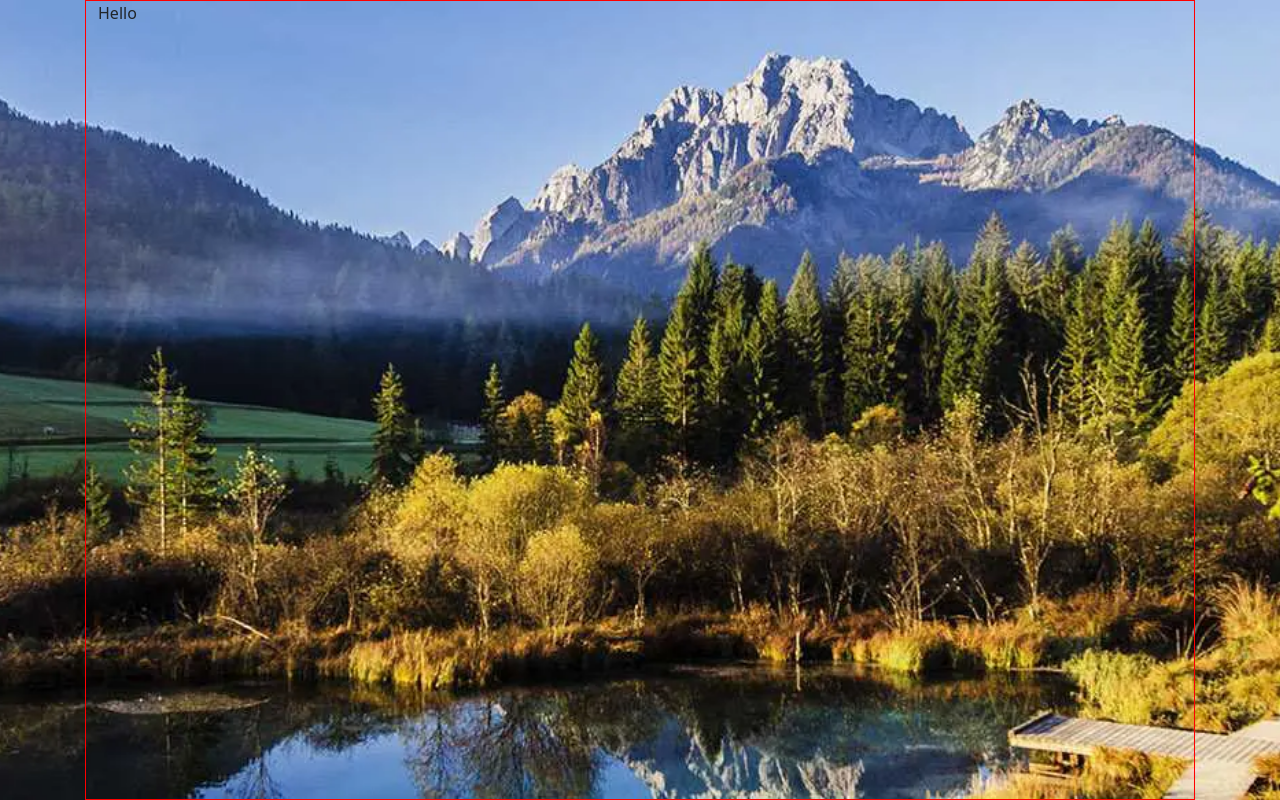
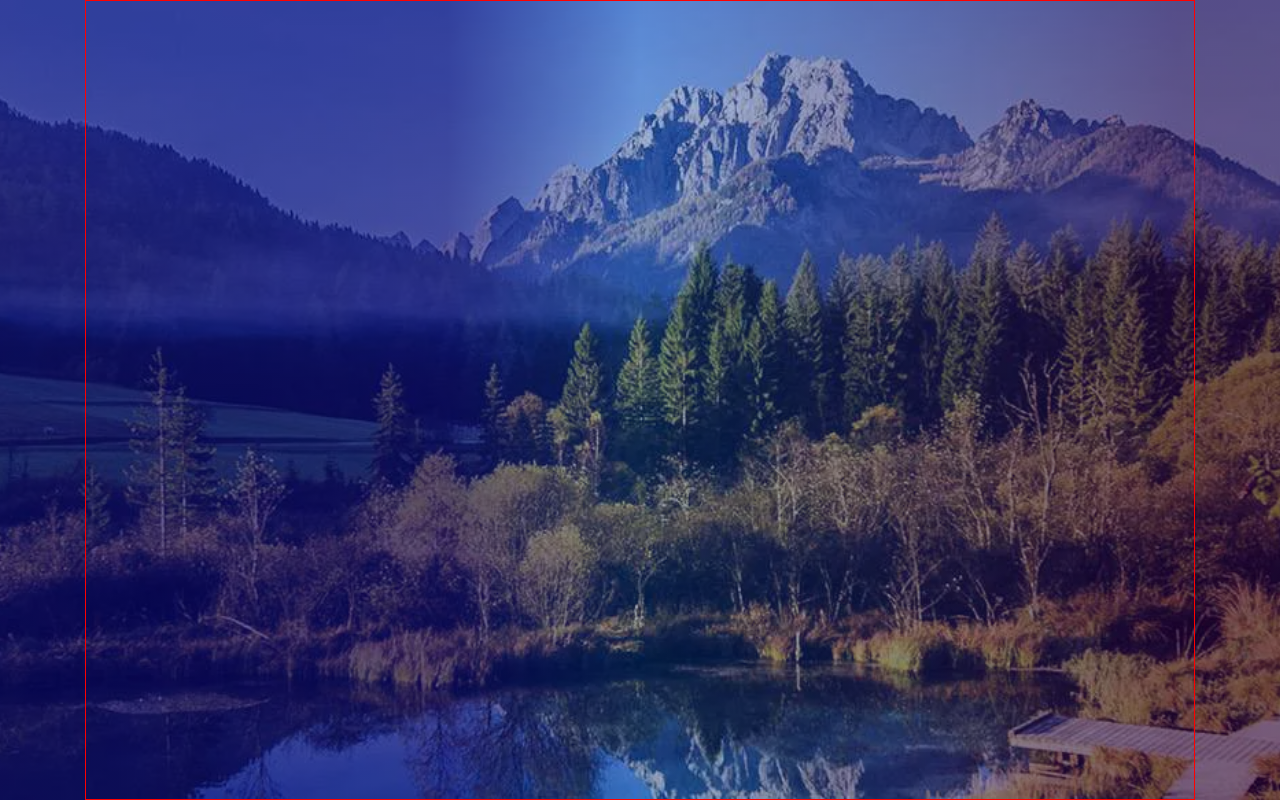
Before and after one commit to TrueChoice-Solutions/poc-design-framework, a Next.js app: page /welcome in a window 1280 px wide. Built offline with nearby package versions, Linux system fonts and the light colour scheme.

Commit message:
style: add gradient to background image

```diff
--- a/pages/welcome.js
+++ b/pages/welcome.js
@@ -19,9 +19,7 @@ import styles from './welcome.module.css';
 const Welcome = () => {
   return (
     <main className={styles.welcomePage}>
-      <Container className={styles.container}>
-        <div>Hello</div>
-      </Container>
+      <Container className={styles.container}></Container>
     </main>
   );
 };
--- a/pages/welcome.module.css
+++ b/pages/welcome.module.css
@@ -2,7 +2,13 @@
   background-color: #e5e5e5;
   max-width: 1440px;
   background-color: #6495ed;
-  background-image: url('../public/images/nature.jpg');
+  background-image: linear-gradient(
+      90deg,
+      rgba(9, 9, 121, 0.633473457742472) 35%,
+      rgba(0, 71, 187, 0.35056029247636555) 50%,
+      rgba(33, 0, 70, 0.591456651019783) 92%
+    ),
+    url('../public/images/nature.jpg');
   background-repeat: no-repeat;
   background-size: cover;
   background-position: center;
```
